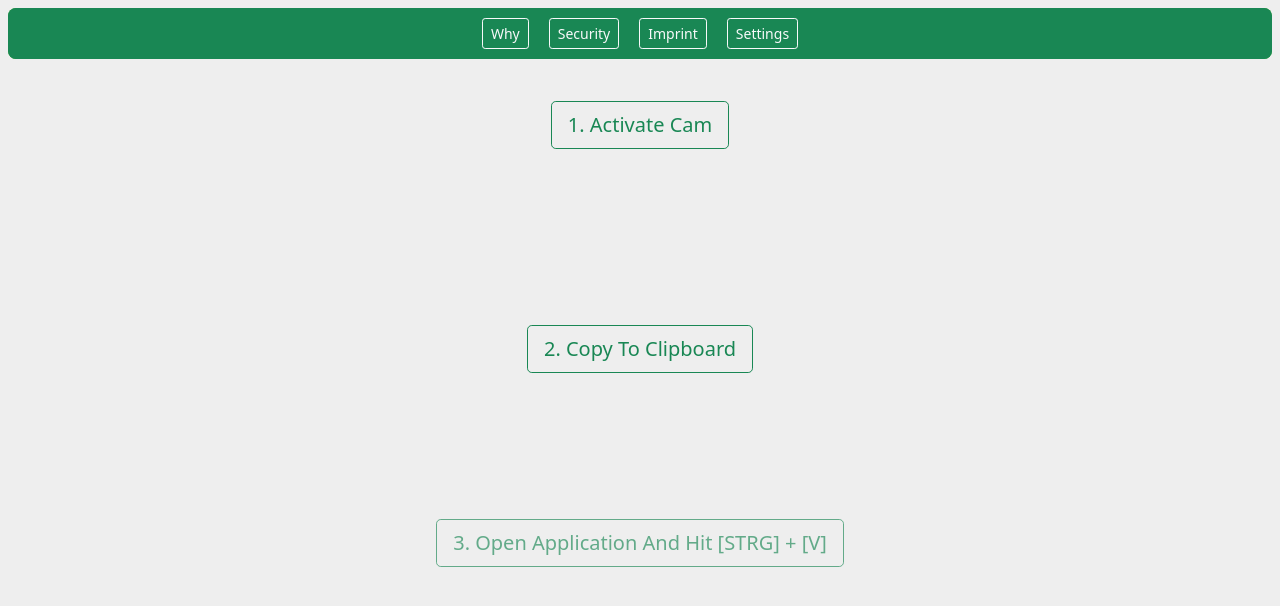
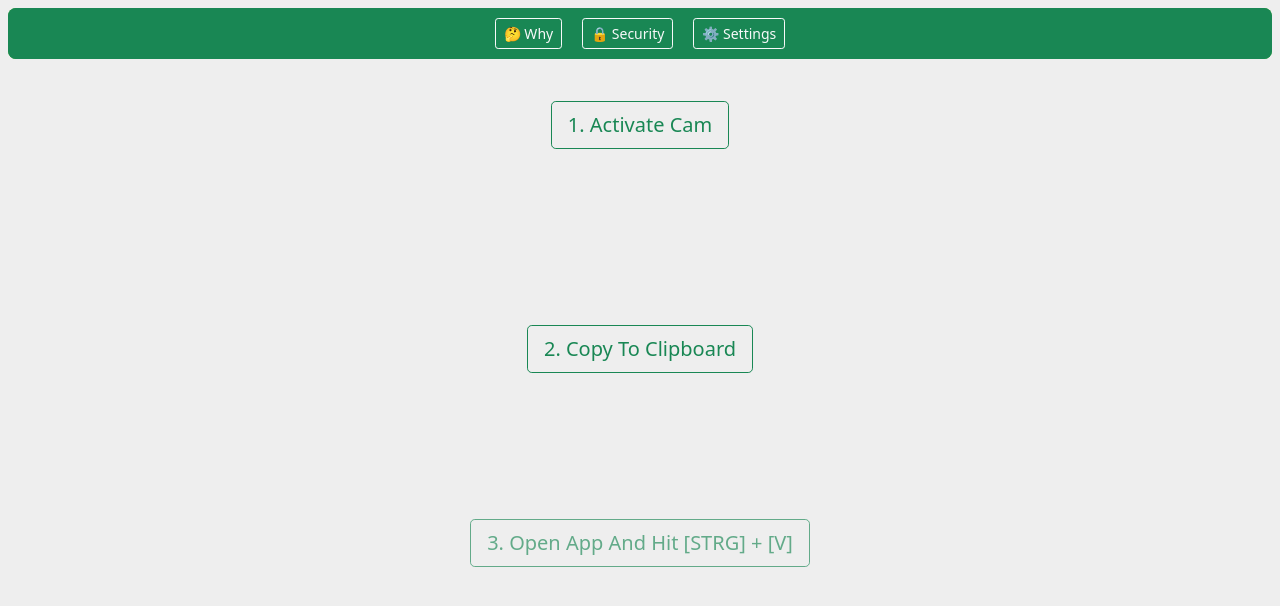
Before and after one commit to chrstnklb/webcam-to-clipboard, a plain HTML site: page index.html in a window 1280 px wide. Drawn offline with nearby package versions, Linux system fonts and the light colour scheme.

Commit message:
Temporyry hide imprint. Add emojies. Set confetti default true.

```diff
--- a/confetti.js
+++ b/confetti.js
@@ -1,6 +1,16 @@
+let confettiSwitch = document.querySelector("#confettiSwitch");
+
 let localStorageFieldConfetti = "allowConfetti";
 
-let confettiSwitch = document.querySelector("#confettiSwitch");
+// set confetti true on the first time the page is loaded and the localStorage is empty
+console.log(localStorage.getItem(localStorageFieldConfetti));
+localStorage.setItem(
+  localStorageFieldConfetti,
+  localStorage.getItem(localStorageFieldConfetti) !== "false" // true when (true or null)
+);
+
+// load confetti when page is loaded again
+confettiSwitch.checked = confettIsAllowed();
 
 confettiSwitch.addEventListener("change", async function () {
   localStorage.setItem(localStorageFieldConfetti, this.checked);
@@ -21,5 +31,5 @@ function throwConfetti() {
 }
 
 function confettIsAllowed() {
-  return localStorage.getItem(localStorageFieldConfetti) === 'true';
+  return localStorage.getItem(localStorageFieldConfetti) === "true";
 }
--- a/index.html
+++ b/index.html
@@ -34,7 +34,7 @@
           id="why-button"
           type="button"
         >
-          Why
+        🤔 Why
         </button>
 
         <!-- Button trigger modal -->
@@ -45,10 +45,10 @@
           id="securtiy-button"
           type="button"
         >
-          Security
+        🔒 Security
         </button>
         <!-- Button trigger modal -->
-        <button
+        <!-- <button
           class="btn btn-outline-light btn-sm"
           data-bs-target="#imprintModal"
           data-bs-toggle="modal"
@@ -56,7 +56,7 @@
           id="imprint-button"
         >
           Imprint
-        </button>
+        </button> -->
 
         <!-- Button trigger modal -->
         <button
@@ -66,7 +66,7 @@
           type="button"
           id="settings-button"
         >
-          Settings
+        ⚙️ Settings
         </button>
 
 
@@ -258,7 +258,7 @@
             nohover
             type="button"
           >
-            3. Open Application And Hit [STRG] + [V]
+            3. Open App And Hit [STRG] + [V]
           </button>
         </div>
       </div>
```
Also changed, not shown: 1 other file.
